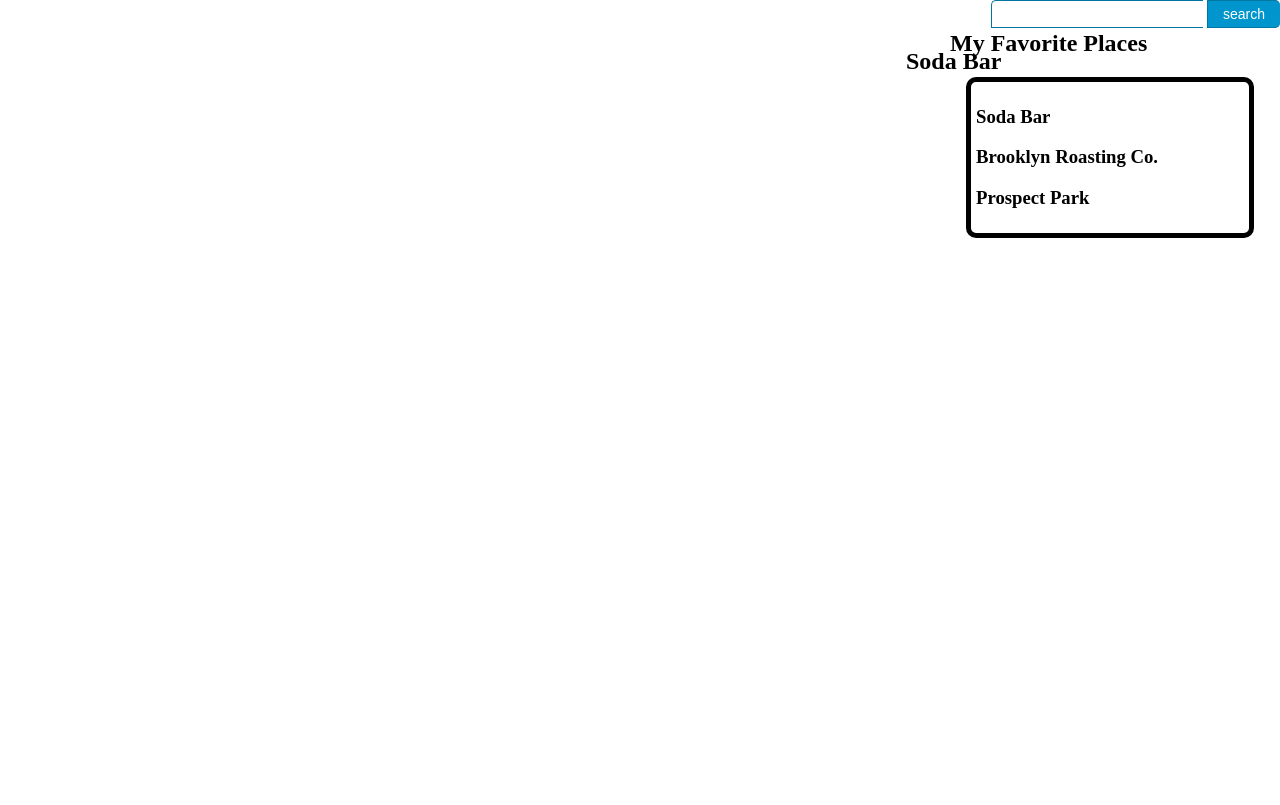
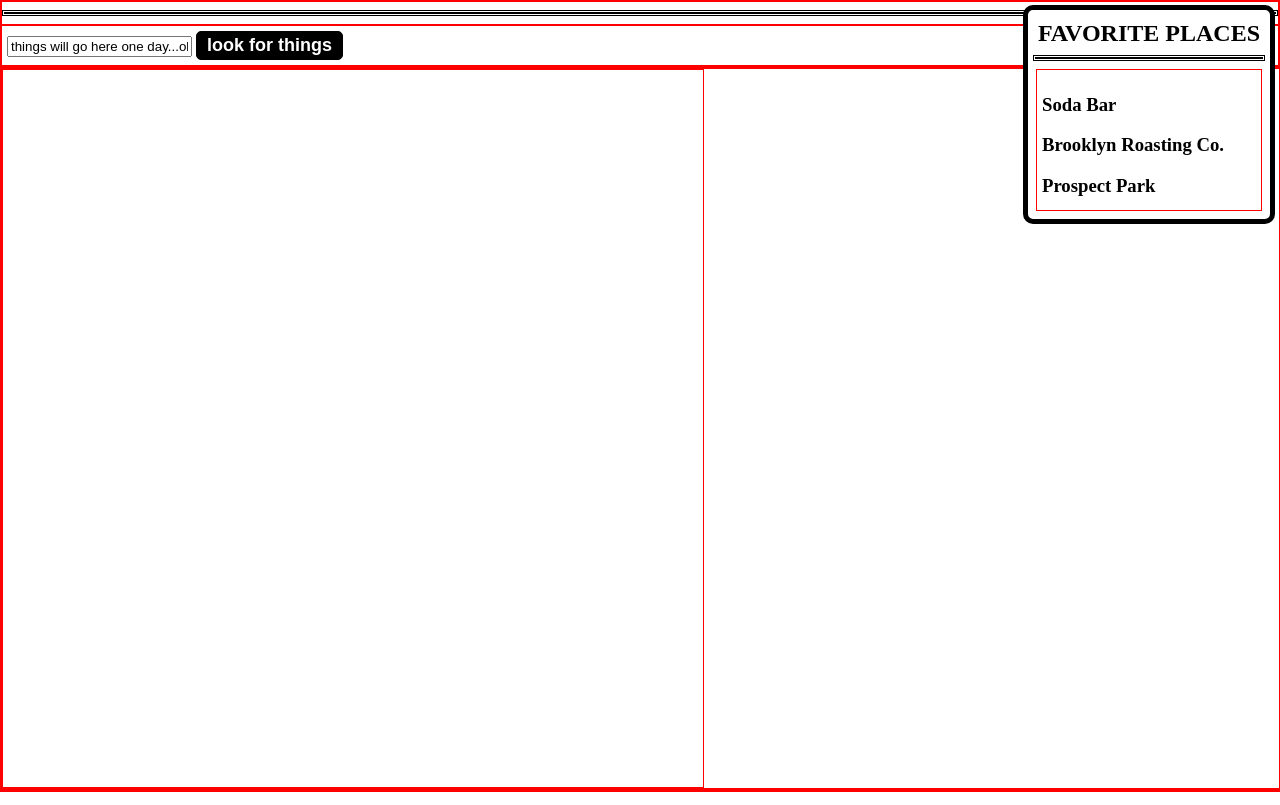
Before and after one commit to aaronbjohnson/frontend-nanodegree-neighborhood-map, a plain HTML site: page index.html in a window 1280 px wide. Drawn offline with nearby package versions, Linux system fonts and the light colour scheme; some packages are replaced by stand-ins of ours.

Commit message:
Fit html into Bootstrap grid system for now.

```diff
--- a/develop/css/style.css
+++ b/develop/css/style.css
@@ -7,71 +7,80 @@
 	margin: 0;
 	padding: 0;
 }
+/*For testing sizes*/
+div {
+    border: 1px solid #ff0000;
+}
 
-#search-header {
-	background-color: #c3dfef;
+#mapContainer {
+	position: relative;
+	width: 100%;
+	padding-bottom: 56.25%
+}
+
+#map-canvas {
+	width: 700px;
+}
+
+
+#mapContainer .map {
+	position: absolute;
+	top: 0;
+	right: 0;
+	bottom: 0;
+	left: 0;
+	margin: 0;
+	padding: 0;
+}
+
+hr {
+border-style: double;
+border-width: 3px;
 }
 
 #new-search {
-	float: right;
-}
-
-.text-input {
-	margin: 0;
-	padding: 5px 15px;
-	font-family: Arial, Helvetica, sans-serif;
-	font-size: 14px;
-	border: 1px solid #0076a3;
-	border-right: 0px;
-	border-top-left-radius: 5px 5px;
-}
-
-.search-button {
-	margin: 0;
-	padding: 5px 15px;
-	font-family: Arial, Helvetica, sans-serif;
-	font-size: 14px;
-	cursor: pointer;
-	text-align: center;
-	color: #ffffff;
-	border: solid 1px #0076a3;
-	border-right: 0px;
-	background: #0095cd;
-	border-top-right-radius: 5px 5px;
-	border-bottom-right-radius: 5px 5px;
-}
-
-.search-button.hover {
-	background: -webkit-gradient(linear, left top, left bottom, from(#0095cc), to(#00678e));
-	background: -moz-linear-gradient(top, #0095cc, #00678e);
+	margin: 5px;
 }
 
 
-#map-canvas {
-	height: 100%;
-	float: left;
-	width: 70%;
+#list-title {
+	text-align: center;
 	margin: 5px;
+}
+
+#list-item:hover {
+	cursor: pointer;
+}
+
+#list-item {
+	margin-bottom: 8px;
 }
 
 #places {
 	position: fixed;
-	float: left;
 	top: 0;
 	right: 0;
-	width: 25%;
-	height: 50px;
 	margin: 5px;
 	padding: 5px;
+	background-color: #ffffff;
+	border: 5px solid black;
+	border-radius: 10px;
 }
 
 #place-list {
 	padding: 5px;
-	margin: 16px;
-	border: 5px solid black;
-	border-radius: 10px;
+	margin: 3px;
 }
 
-#place {
-	float: left;
+.search-button {
+padding: 3px 10px 3px !important;
+font-size: 18px !important;
+background-color: #000000;
+font-weight: bold;
+color: #ffffff;
+border-radius: 5px;
+-moz-border-radius: 5px;
+-webkit-border-radius: 5px;
+border: 1px solid #000000;
+cursor: pointer;
 }
--- a/develop/js/app.js
+++ b/develop/js/app.js
@@ -5,7 +5,9 @@
 function initMap() {
 	var mapOptions = {
 		center: { lat: 40.675087, lng: -73.975524},
-		zoom: 12
+		zoom: 12,
+		// Added this because that guy did...TODO: look up what it's doing
+		disableDefaultUI: true
 	};
 
 	var map = new google.maps.Map(document.getElementById('map-canvas'), mapOptions);
@@ -34,6 +36,20 @@
 
 	google.maps.event.addDomListener(window, 'load', initMap);
 };
+
+/* http://softwarewalker.com/2014/05/07/using-google-maps-in-a-responsive-design/
+ * This resizes the map
+ */
+function resizeBootstrapMap() {
+    var mapParentWidth = $('#mapContainer').width();
+    $('#map-canvas').width(mapParentWidth);
+    $('#map-canvas').height(3 * mapParentWidth / 4);
+    google.maps.event.trigger($('#map-canvas'), 'resize');
+    console.log(mapParentWidth);
+}
+
+// resize the map whenever the window resizes
+$(window).resize(resizeBootstrapMap);
 
 // Triggers the marker click, 'id' is the reference index to the 'markers' array.
 // http://stackoverflow.com/questions/18333679/google-maps-open-info-window-after-click-on-a-link
@@ -97,6 +113,10 @@
 	this.setPlace = function(clickedPlace) {
 		self.currentPlace(clickedPlace);
 	};
+	/*
+	 * Create a thing to hold search entry
+	 */
+	this.searchEntry = ko.observable('things will go here one day...ok?')
 };
 
 ko.applyBindings(new ViewModel());
--- a/index.html
+++ b/index.html
@@ -12,35 +12,40 @@
 <body>
 
 	<div class="row">
-		<div class="col-md-1">
-
+		<div class="col-md-8">
+			<hr>
+		</div>
+		<div class="col-md-4" id="search-header">
+			<form id="new-search">
+				<input type="text" class="text-input" data-bind="value: searchEntry">
+				<input type="submit" value="look for things" class="search-button" data-bind="">
+			</form>
 		</div>
 	</div>
 
 	<div class="row">
-	</div>
-
-	<div id="search-header">
-		<form id="new-search">
-			<input type="text" class="text-input" data-bind="">
-			<input type="submit" value="search" class="search-button">
-		</form>
-	</div>
-
-	<div class="map" id="map-canvas"></div>
-
-	<div id="places">
-		<h2>My Favorite Places</h2>
-		<div id="place-list" data-bind="foreach: placeList">
-			<h3 data-bind="text: $data.name, click: $parent.setPlace"></h3>
+		<div class="col-md-8" id="mapContainer">
+				<div class="map" id="map-canvas"></div>
+		</div>
+		<div class="col-md-4">
+			<div id="places">
+				<h2 id="list-title">FAVORITE PLACES</h2>
+				<hr>
+				<div id="place-list" data-bind="foreach: placeList">
+					<h3 data-bind="text: $data.name, click: $parent.setPlace" id="list-item"></h3>
+				</div>
+			</div>
 		</div>
 	</div>
 
+
+<!--
 	<div id="place" data-bind="with: currentPlace">
 		<h2 data-bind="text: name"></h2>
 	</div>
-
+-->
 	<script src="https://ajax.googleapis.com/ajax/libs/jquery/2.1.3/jquery.min.js"></script>
+	<script type="text/javascript" src="bower_components/jquery/dist/jquery.min.js"></script>
 	<script type="text/javascript" src="bower_components/knockout/dist/knockout.js"></script>
 	<script type="text/javascript" src="develop/js/app.js"></script>
 </body>
```
Also changed, not shown: 5 other files.
